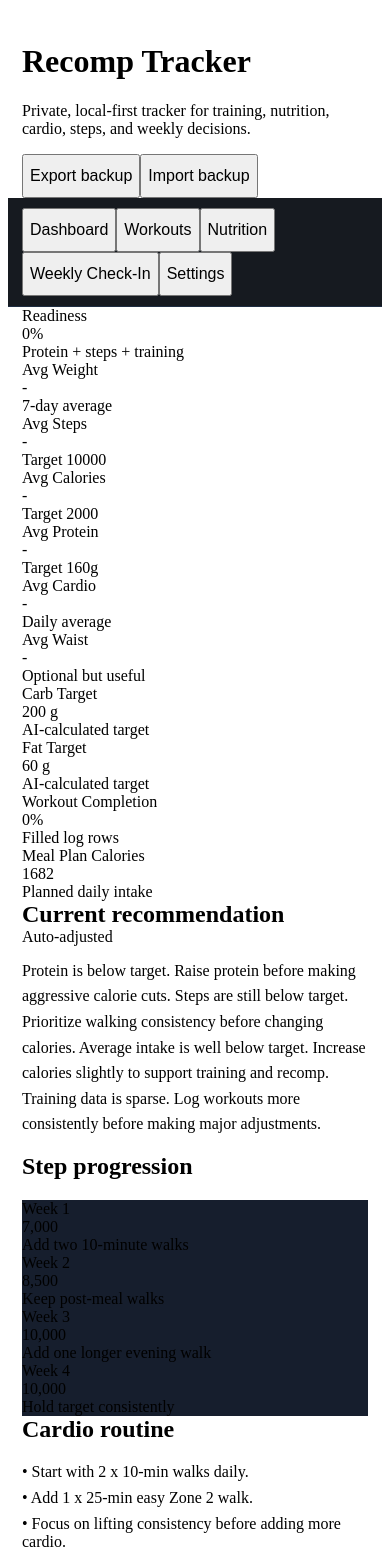
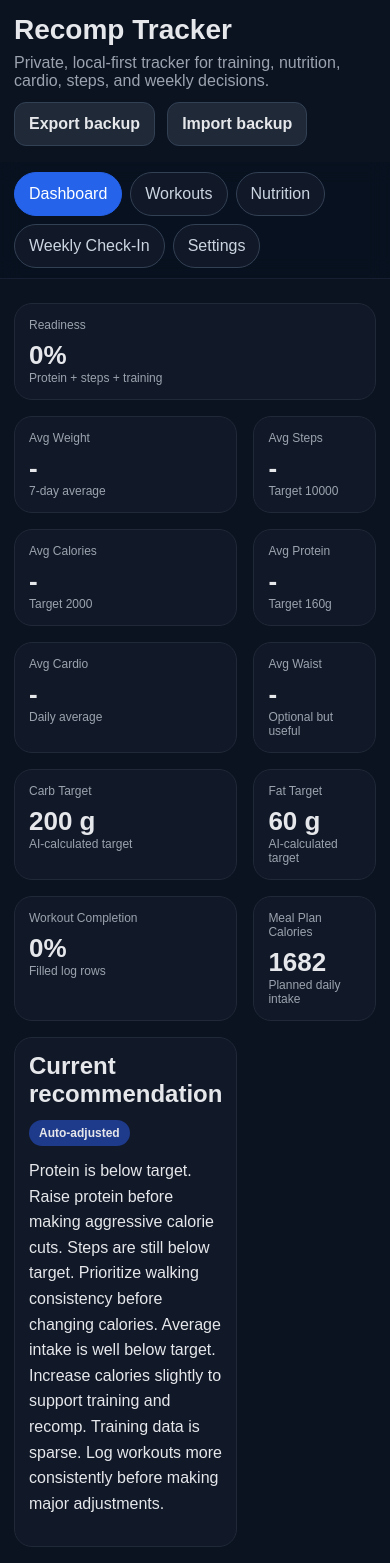
Before and after one commit to ravikiran-personal/betterbefit, a Next.js app: page / in a window 390 px wide. Shown: the top 1563 px of the page. Built offline with nearby package versions, Linux system fonts and the light colour scheme.

Commit message:
Add files via upload

```diff
--- a/app/globals.css
+++ b/app/globals.css
@@ -1,288 +1,359 @@
-/* ===== BetterBeFit Option A UI ===== */
-/* Paste at the bottom of app/globals.css */
+* {
+  box-sizing: border-box;
+}
+
+html,
+body {
+  padding: 0;
+  margin: 0;
+  font-family: Arial, Helvetica, sans-serif;
+  background: #0b1220;
+  color: #e5e7eb;
+}
+
+body {
+  min-height: 100vh;
+}
+
+button,
+input,
+select,
+textarea {
+  font: inherit;
+}
+
+a {
+  color: inherit;
+  text-decoration: none;
+}
+
+.container {
+  max-width: 1120px;
+  margin: 0 auto;
+  padding: 20px;
+}
+
+.card {
+  background: #111827;
+  border: 1px solid #1f2937;
+  border-radius: 18px;
+  padding: 16px;
+}
+
+.grid {
+  display: grid;
+  gap: 16px;
+}
+
+.grid-2 {
+  grid-template-columns: repeat(2, minmax(0, 1fr));
+}
+
+.grid-3 {
+  grid-template-columns: repeat(3, minmax(0, 1fr));
+}
+
+.grid-4 {
+  grid-template-columns: repeat(4, minmax(0, 1fr));
+}
+
+@media (max-width: 900px) {
+  .grid-2,
+  .grid-3,
+  .grid-4 {
+    grid-template-columns: 1fr;
+  }
+}
+
+.row {
+  display: flex;
+  gap: 12px;
+  align-items: center;
+  flex-wrap: wrap;
+}
+
+.space-between {
+  justify-content: space-between;
+}
+
+.title {
+  font-size: 32px;
+  font-weight: 700;
+  margin: 0 0 8px;
+}
+
+.subtitle {
+  color: #9ca3af;
+  margin: 0;
+}
+
+.label {
+  display: block;
+  font-size: 13px;
+  color: #9ca3af;
+  margin-bottom: 6px;
+}
+
+.input,
+.select,
+.textarea {
+  width: 100%;
+  background: #0f172a;
+  color: #e5e7eb;
+  border: 1px solid #334155;
+  border-radius: 12px;
+  padding: 10px 12px;
+}
+
+.textarea {
+  min-height: 90px;
+  resize: vertical;
+}
+
+.btn {
+  border: 0;
+  border-radius: 12px;
+  padding: 10px 14px;
+  cursor: pointer;
+  background: #2563eb;
+  color: white;
+  font-weight: 600;
+}
+
+.btn.secondary {
+  background: #1f2937;
+  color: #e5e7eb;
+  border: 1px solid #334155;
+}
+
+.btn.warn {
+  background: #b91c1c;
+}
+
+.tabbar {
+  display: flex;
+  gap: 8px;
+  flex-wrap: wrap;
+  margin: 16px 0 24px;
+}
+
+.tab {
+  padding: 10px 14px;
+  border-radius: 999px;
+  background: #111827;
+  border: 1px solid #334155;
+  color: #cbd5e1;
+  cursor: pointer;
+}
+
+.tab.active {
+  background: #2563eb;
+  color: white;
+  border-color: #2563eb;
+}
+
+.metric-value {
+  font-size: 28px;
+  font-weight: 700;
+  margin-top: 8px;
+}
+
+.small {
+  font-size: 12px;
+  color: #9ca3af;
+}
+
+.table-wrap {
+  overflow-x: auto;
+}
+
+table {
+  width: 100%;
+  border-collapse: collapse;
+}
+
+th,
+td {
+  border-bottom: 1px solid #1f2937;
+  text-align: left;
+  padding: 10px;
+  vertical-align: top;
+}
+
+th {
+  color: #9ca3af;
+  font-weight: 600;
+}
+
+.badge {
+  display: inline-block;
+  border-radius: 999px;
+  padding: 6px 10px;
+  background: #1e3a8a;
+  font-size: 12px;
+  font-weight: 700;
+}
+
+/* ===== MOBILE + UX UPGRADE ===== */
 
 .app-shell {
   padding-bottom: 96px;
 }
 
-.app-header {
+/* Header / Hero */
+.hero-card {
   display: flex;
   justify-content: space-between;
-  align-items: center;
-  gap: 14px;
-  margin-bottom: 14px;
+  align-items: flex-start;
+  gap: 16px;
+  background: linear-gradient(135deg, #111827, #0f172a);
+  border: 1px solid #1f2937;
+  border-radius: 24px;
+  padding: 20px;
+  box-shadow: 0 18px 50px rgba(0, 0, 0, 0.25);
 }
 
-.brand {
-  margin: 0;
-  font-size: 28px;
-  font-weight: 900;
-  letter-spacing: -0.04em;
-  color: #2dd4a0;
-}
-
-.header-actions {
+.hero-actions {
   display: flex;
-  align-items: center;
   gap: 10px;
   flex-wrap: wrap;
   justify-content: flex-end;
 }
 
-.streak-pill {
-  border: 1px solid rgba(245, 158, 11, 0.6);
-  background: rgba(245, 158, 11, 0.18);
-  color: #fde68a;
-  border-radius: 999px;
-  padding: 10px 14px;
-  font-weight: 800;
-  white-space: nowrap;
+.eyebrow {
+  margin: 0 0 6px;
+  font-size: 12px;
+  letter-spacing: 0.1em;
+  text-transform: uppercase;
+  color: #93c5fd;
+  font-weight: 700;
 }
 
-.compact-btn {
-  padding-left: 12px;
-  padding-right: 12px;
+/* Layout */
+.dashboard-grid {
+  grid-template-columns: repeat(4, minmax(0, 1fr));
 }
 
-.dashboard-shell {
-  display: grid;
-  gap: 18px;
+.span-all {
+  grid-column: 1 / -1;
 }
 
-.xp-card,
-.readiness-card,
-.signal-card,
-.coach-signal,
-.advice-item {
-  background: #161e2d;
-  border: 1px solid #253044;
-  border-radius: 18px;
-  box-shadow: 0 10px 28px rgba(0, 0, 0, 0.18);
+.hero-metric {
+  grid-column: span 2;
+  background: linear-gradient(135deg, #1d4ed8, #0f172a);
 }
 
-.xp-card {
-  padding: 18px;
+/* Mobile cards */
+.mobile-stack {
+  display: none;
+  gap: 12px;
+  margin-top: 16px;
 }
 
-.progress-track {
-  height: 12px;
-  background: #253044;
-  border-radius: 999px;
-  overflow: hidden;
-  margin: 14px 0 10px;
+.entry-card {
+  background: #0f172a;
+  border: 1px solid #263244;
+  border-radius: 18px;
+  padding: 14px;
 }
 
-.progress-fill {
-  height: 100%;
-  border-radius: 999px;
-  background: linear-gradient(90deg, #2dd4a0, #fbbf24);
+.desktop-only {
+  display: block;
 }
 
-.section-title {
-  margin: 0 0 12px;
-  font-size: 18px;
-  letter-spacing: 0.02em;
-  text-transform: uppercase;
-  color: #94a3b8;
-  display: flex;
-  gap: 8px;
-  overflow-x: auto;
-  padding-bottom: 2px;
+.mini-grid {
+  display: grid;
+  grid-template-columns: repeat(3, minmax(0, 1fr));
+  gap: 10px;
+  margin-top: 12px;
 }
 
-.day-chip {
-  width: 46px;
-  height: 46px;
-  flex: 0 0 auto;
-  border-radius: 12px;
+/* Advice blocks */
+.advice-list {
   display: grid;
-  place-items: center;
-  font-weight: 900;
-  border: 1px solid #253044;
+  gap: 10px;
 }
 
-.day-chip.done {
-  background: #2dd4a0;
-  color: #052e1c;
-}
-
-.day-chip.missed {
-  background: rgba(245, 158, 11, 0.22);
-  color: #fde68a;
-  border-color: rgba(245, 158, 11, 0.55);
-}
-
-.day-chip.upcoming {
-  background: #161e2d;
-  color: #64748b;
-}
-
-.metric-grid {
-  display: grid;
-  grid-template-columns: repeat(2, minmax(0, 1fr));
-  gap: 14px;
-}
-
-.signal-card {
-  padding: 18px;
-}
-
-.signal-card.good {
-  border-color: rgba(45, 212, 160, 0.45);
-}
-
-.signal-card.warn {
-  border-color: rgba(251, 191, 36, 0.45);
-}
-
-.signal-title {
-  display: flex;
-  gap: 8px;
-  align-items: center;
-  color: #94a3b8;
-  font-weight: 800;
-}
-
-.signal-dot {
-  width: 11px;
-  height: 11px;
-  border-radius: 999px;
-  background: #2dd4a0;
-  flex: 0 0 auto;
-  margin-top: 4px;
-}
-
-.warn .signal-dot,
-.coach-signal.warn .signal-dot {
-  background: #fbbf24;
-}
-
-.signal-value {
-  margin-top: 10px;
-  font-size: 34px;
-  line-height: 1;
-  font-weight: 900;
-  color: #2dd4a0;
-}
-
-.signal-card.warn .signal-value {
-  color: #fbbf24;
-}
-
-.signal-pill {
-  display: inline-block;
-  margin-top: 10px;
-  padding: 5px 10px;
-  border-radius: 999px;
-  background: rgba(229, 231, 235, 0.15);
-  color: #a7f3d0;
-  font-size: 13px;
-  font-weight: 800;
-}
-
-.readiness-card {
-  display: flex;
-  gap: 18px;
-  align-items: center;
-  padding: 18px;
-}
-
-.readiness-card h2 {
-  margin: 0 0 6px;
-}
-
-.readiness-card p {
-  margin: 0;
-  color: #94a3b8;
+.advice-item {
+  background: #0f172a;
+  border: 1px solid #263244;
+  border-radius: 14px;
+  padding: 12px;
+  color: #cbd5e1;
   line-height: 1.5;
 }
 
-.ring {
-  width: 74px;
-  height: 74px;
-  border-radius: 999px;
-  display: grid;
-  place-items: center;
-  flex: 0 0 auto;
-}
-
-.ring-inner {
-  width: 52px;
-  height: 52px;
-  border-radius: 999px;
-  background: #161e2d;
-}
-
-.signal-list,
-.advice-list {
-  display: grid;
-  gap: 12px;
-}
-
-.coach-signal {
-  display: flex;
-  align-items: flex-start;
-  gap: 12px;
-  padding: 16px;
-  border-left: 5px solid #2dd4a0;
-}
-
-.coach-signal.warn {
-  border-left-color: #fbbf24;
-}
-
-.coach-signal p {
-  margin: 0;
-  line-height: 1.55;
-  color: #cbd5e1;
-  font-weight: 650;
-}
-
-.advice-item {
-  padding: 13px;
-  line-height: 1.5;
-  color: #94a3b8;
-}
-
+/* Inputs (touch-friendly) */
 .input,
 .btn,
 .tab {
   min-height: 44px;
 }
 
+/* Focus states */
 .input:focus,
-select.input:focus,
-textarea.input:focus {
-  border-color: #2dd4a0;
-  box-shadow: 0 0 0 3px rgba(45, 212, 160, 0.15);
+.select:focus,
+.textarea:focus {
+  border-color: #60a5fa;
+  box-shadow: 0 0 0 3px rgba(96, 165, 250, 0.15);
   outline: none;
 }
 
+/* ===== MOBILE ===== */
 @media (max-width: 900px) {
   .container {
     padding: 14px;
     padding-bottom: 92px;
   }
 
-  .app-header {
-    align-items: flex-start;
+  .hero-card {
     flex-direction: column;
+    border-radius: 20px;
+    padding: 16px;
   }
 
-  .header-actions {
+  .hero-actions {
     width: 100%;
-    justify-content: flex-start;
   }
 
-  .header-actions .btn {
+  .hero-actions .btn {
     flex: 1;
   }
 
-  .streak-pill {
-    flex: 1 0 100%;
-    text-align: center;
+  .title {
+    font-size: 28px;
   }
 
+  .grid-2,
+  .grid-3,
+  .grid-4,
+  .dashboard-grid {
+    grid-template-columns: 1fr;
+  }
+
+  .hero-metric {
+    grid-column: auto;
+  }
+
+  .card {
+    border-radius: 18px;
+    padding: 14px;
+  }
+
+  /* 🔥 Switch to mobile layout */
+  .mobile-stack {
+    display: grid;
+  }
+
+  .desktop-only {
+    display: none;
+  }
+
+  .mini-grid {
+    grid-template-columns: repeat(2, minmax(0, 1fr));
+  }
+
+  /* Sticky tabs */
   .tabbar {
     position: sticky;
     top: 0;
@@ -291,22 +362,12 @@ textarea.input:focus {
     margin-left: -14px;
     margin-right: -14px;
     padding: 10px 14px;
-    background: rgba(13, 17, 23, 0.96);
+    background: rgba(8, 17, 31, 0.94);
     backdrop-filter: blur(10px);
-    border-bottom: 1px solid #1e2d42;
+    border-bottom: 1px solid #172033;
   }
 
-  .metric-grid,
-  .grid-2,
-  .grid-3,
-  .grid-4 {
-    grid-template-columns: 1fr;
-  }
-
-  .readiness-card {
-    align-items: flex-start;
-  }
-
+  /* Prevent zoom on iOS */
   .input,
   .btn,
   .tab {
@@ -314,21 +375,13 @@ textarea.input:focus {
   }
 }
 
+/* Small phones */
 @media (max-width: 480px) {
-  .brand {
-    font-size: 25px;
+  .mini-grid {
+    grid-template-columns: 1fr;
   }
 
-  .signal-value {
-    font-size: 30px;
-  }
-
-  .readiness-card {
-    flex-direction: column;
-  }
-
-  .day-chip {
-    width: 42px;
-    height: 42px;
+  .metric-value {
+    font-size: 26px;
   }
 }
--- a/app/page.tsx
+++ b/app/page.tsx
@@ -839,7 +839,7 @@ export default function Page() {
             <h2 style={{ marginTop: 0 }}>Step progression</h2>
             <div className="grid grid-4">
               {stepPlan.map((item) => (
-                <div key={item.week} className="card" style={{ background: "#161e2d" }}>
+                <div key={item.week} className="card" style={{ background: "#0f172a" }}>
                   <div className="small">Week {item.week}</div>
                   <div className="metric-value">{item.target.toLocaleString()}</div>
                   <div className="small">{item.note}</div>
@@ -953,7 +953,7 @@ export default function Page() {
             </table>
           </div>
 
-          <div className="card" style={{ marginTop: 16, background: "#161e2d" }}>
+          <div className="card" style={{ marginTop: 16, background: "#0f172a" }}>
             <strong>Progression rule:</strong> stay 1-2 reps shy of failure on most sets. When you hit the top of the target rep range on all working sets with solid form, increase load next week.
           </div>
 
@@ -1013,7 +1013,7 @@ export default function Page() {
               </button>
             </div>
 
-            <div className="card" style={{ marginTop: 16, background: "#161e2d" }}>
+            <div className="card" style={{ marginTop: 16, background: "#0f172a" }}>
               <h3 style={{ marginTop: 0 }}>Full-day meal preset</h3>
               <p className="small">
                 Save the current full nutrition table as a reusable preset. Later, apply it with one click.
@@ -1031,7 +1031,7 @@ export default function Page() {
               </div>
             </div>
 
-            <div className="card" style={{ marginTop: 16, background: "#161e2d" }}>
+            <div className="card" style={{ marginTop: 16, background: "#0f172a" }}>
               <h3 style={{ marginTop: 0 }}>Smart food search</h3>
               <p className="small">
                 Search standard foods using USDA first. Mixed or Indian-style meals are estimated with Claude.
@@ -1163,7 +1163,7 @@ export default function Page() {
                     );
 
                     return (
-                      <div key={preset.id} className="card" style={{ background: "#161e2d" }}>
+                      <div key={preset.id} className="card" style={{ background: "#0f172a" }}>
                         <div className="row space-between">
                           <div>
                             <strong>{preset.name}</strong>
@@ -1344,13 +1344,13 @@ export default function Page() {
             </button>
 
             {targetReason ? (
-              <div className="card" style={{ marginTop: 14, background: "#161e2d" }}>
+              <div className="card" style={{ marginTop: 14, background: "#0f172a" }}>
                 <strong>AI reason:</strong>
                 <p className="small" style={{ lineHeight: 1.6 }}>{targetReason}</p>
               </div>
             ) : null}
 
-            <div className="card" style={{ marginTop: 14, background: "#161e2d" }}>
+            <div className="card" style={{ marginTop: 14, background: "#0f172a" }}>
               <h3 style={{ marginTop: 0 }}>Current targets</h3>
               <p>Calories: <strong>{state.settings.targetCalories}</strong></p>
               <p>Protein: <strong>{state.settings.proteinTarget} g</strong></p>
```
